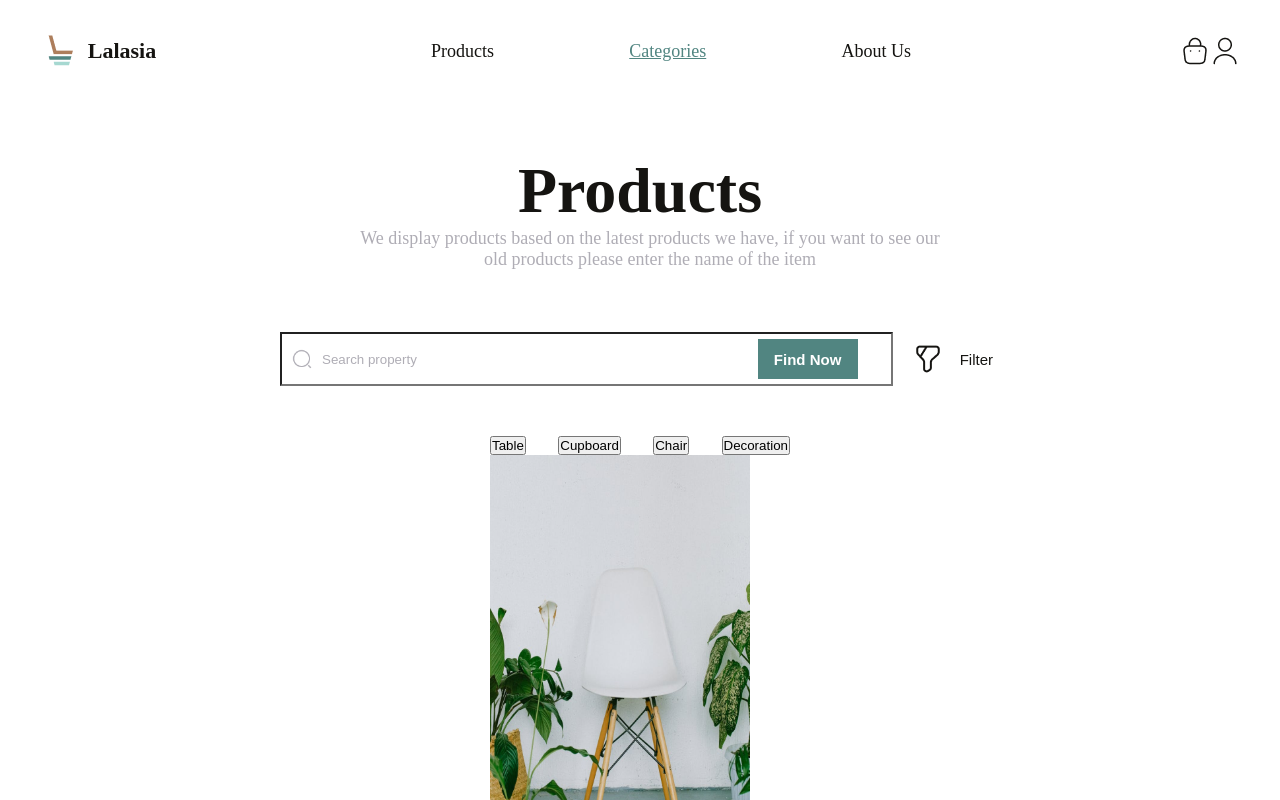
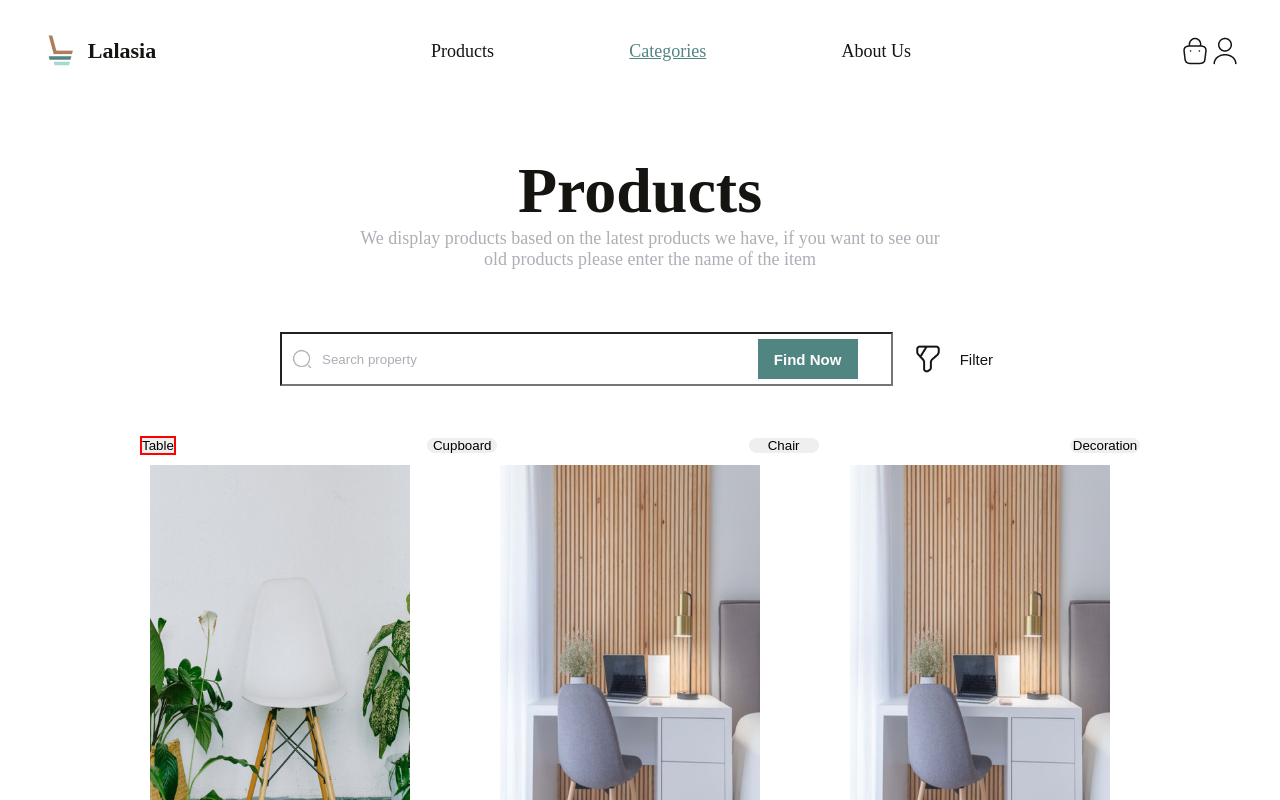
Before and after one commit to Android4biz/myShop, a React (Vite) app in the folder myShop/: page /categories in a window 1280 px wide. Both pictures are taken after a click on the button "Table". Shown: the top 800 px of the page. Built offline with nearby package versions, Linux system fonts and the light colour scheme.

Commit message:
выделение кнопки

```diff
--- a/myShop/src/app/components/categories/Categories.module.scss
+++ b/myShop/src/app/components/categories/Categories.module.scss
@@ -1,15 +1,13 @@
 .products {
-  width: 300px;
+  width: 100%;
   display: flex;
-  flex-direction: column;
+  flex-wrap: wrap;
+  justify-content: space-between;
 }
 
-.cat__item {
-  list-style-type: none;
-}
 
 .category__block {
-  width: 300px;
+  width: 1000px;
   display: flex;
   justify-content: space-between;
   flex-direction: column;
@@ -19,7 +17,19 @@
     justify-content: space-between;
     width: 100%;
   }
+  .cat__item {
+    list-style-type: none;
+  }
+  .btn {
+    width: 70px;
+    border: none;
+    border-radius: 10px;
+  }
+  .active {
+    border: 2px red solid;
+  }
 }
+
 
 .img__categories {
   width: 260px;
@@ -28,8 +38,9 @@
 
 .block__product {
   width: 300px;
+  list-style-type: none;
+  .product__item {
+    width: 100%;
+    margin: 10px;
+  }
 }
-
-.product__item {
-  width: 100%;
-}
--- a/myShop/src/app/components/categories/Categories.tsx
+++ b/myShop/src/app/components/categories/Categories.tsx
@@ -2,6 +2,7 @@ import store from '../../../store/app/AppStoreProvider'
 import { shop } from '../../api/shop'
 import style from './Categories.module.scss'
 import {observer} from 'mobx-react-lite'
+import { useState } from 'react'
 
 interface categoryArray {
   category: string,
@@ -13,6 +14,8 @@ interface categoryArray {
 
 const Categories = observer((): JSX.Element => {
 
+  const [activeButton, setActiveButton] = useState('')
+
   let cat = shop.map(item => item.category)
   let catSet = new Set(cat)
 
@@ -21,26 +24,38 @@ const Categories = observer((): JSX.Element => {
     store.fullTodos(shop)
     store.toggleFn()
     store.filterCategory(item)
+    // store.categoryToggle(id)
+    setActiveButton(item)
   }
 
   return (
     <div className={style.category__block}>
       <div className={style.category__item}>
-        { Array.from(catSet).map(item => <ul>
-          <li className={style.cat__item}><button onClick={() => handleClick(item)}>{ item }</button></li>
+        { Array.from(catSet).map((item, ind) => <ul>
+          <li
+            className={style.cat__item}
+            key={ind}
+          >
+            <button
+              onClick={() => handleClick(item)}
+              className={ item === activeButton ? style.active : style.btn }
+            >
+              { item }
+            </button>
+          </li>
         </ul>) }
       </div>
       <div className={style.products}>
         { store.toggleCategory ?
           store.arrCategory.map((el: categoryArray) =>
-            <div className={style.block__product}>
-              <div className={style.product__item}>
+            <ul className={style.block__product}>
+              <li className={style.product__item}>
                 <img className={style.img__categories} key={el.id} src={el.img}/>
                 <h5 >{el.category}</h5>
                 <h3 >{el.title}</h3>
                 <span>$ {el.price}</span>
-              </div>
-            </div>)
+              </li>
+            </ul>)
         : false }
       </div>
     </div>
--- a/myShop/src/store/app/AppStoreProvider.tsx
+++ b/myShop/src/store/app/AppStoreProvider.tsx
@@ -69,6 +69,10 @@ class AppStoreProvider {
     this.arrCategory = this.fullDatas.filter((item: any) => item.category === str)
   }
 
+  // categoryToggle(id: number) {
+  //   this.fullDatas = this.arrCategory.filter((_, ind) => id === ind)
+  // }
+
   clickItemCard(id: number) {
     this.id = id
     this.flagItem = !this.flagItem
```
